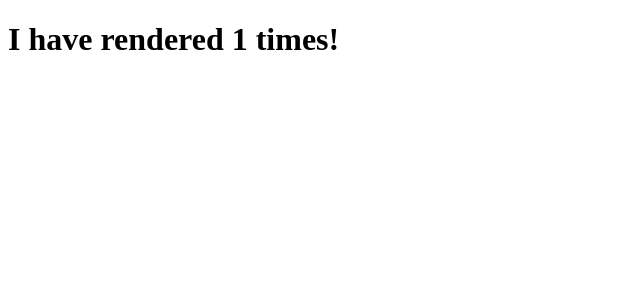
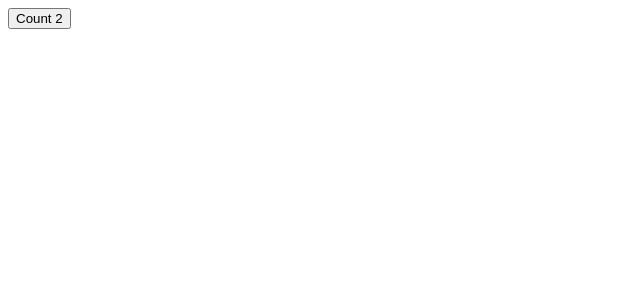
Before and after one commit to GuhaPritam/React-Tutorials, a React (Vite) app: page / in a window 1280 px wide. Shown: the top 300 px of the page, without its empty margins (0-640 px from the left). Built offline with nearby package versions, Linux system fonts and the light colour scheme.

Commit message:
last changes

```diff
--- a/src/App.jsx
+++ b/src/App.jsx
@@ -1,4 +1,4 @@
-import UseEffect from "./Components/UseEffect/Count";
+import UseEffect from "./Components/UseEffect/ApiDataFetching";
 
 const App = () => {
   return (
--- a/src/Components/UseEffect/ApiDataFetching.jsx
+++ b/src/Components/UseEffect/ApiDataFetching.jsx
@@ -1,25 +1,22 @@
 import { useState, useEffect } from 'react';
 
 export default function DataFetching() {
-    const [user, setUser] = useState([]);
+    const [condition, setCondition] = useState(false);
+    const [count, setCount] = useState(0);
+    // console.log(condition)
+    // console.log(count)
+
+    const handleClick = () => {
+        setCondition(!condition);
+    };
 
     useEffect(() => {
-        fetch('https://jsonplaceholder.typicode.com/users')
-            .then(response => response.json())
-            .then(data => setUser(data))
-            .catch(error => console.error('Error fetching users:', error));
-    }, []);
+        setCount(prevCount => prevCount + 1);
+    }, [condition]);
 
     return (
-        <>
-            <div>
-                <h1>User List</h1>
-                <ul>
-                    {user.map(user => (
-                        <li key={user.id}>{user.name}</li>
-                    ))}
-                </ul>
-            </div>
-        </>
+        <div>
+            <button onClick={handleClick}>Count {count}</button>
+        </div>
     );
 }
--- a/src/Components/UseEffect/Count.jsx
+++ b/src/Components/UseEffect/Count.jsx
@@ -10,7 +10,7 @@ export default function Count() {
     useEffect(() => {
         let timer = setTimeout(timeOut, 1000);
         return () => clearTimeout(timer)
-    }, []);
+    });
 
     return (
         <>
```
